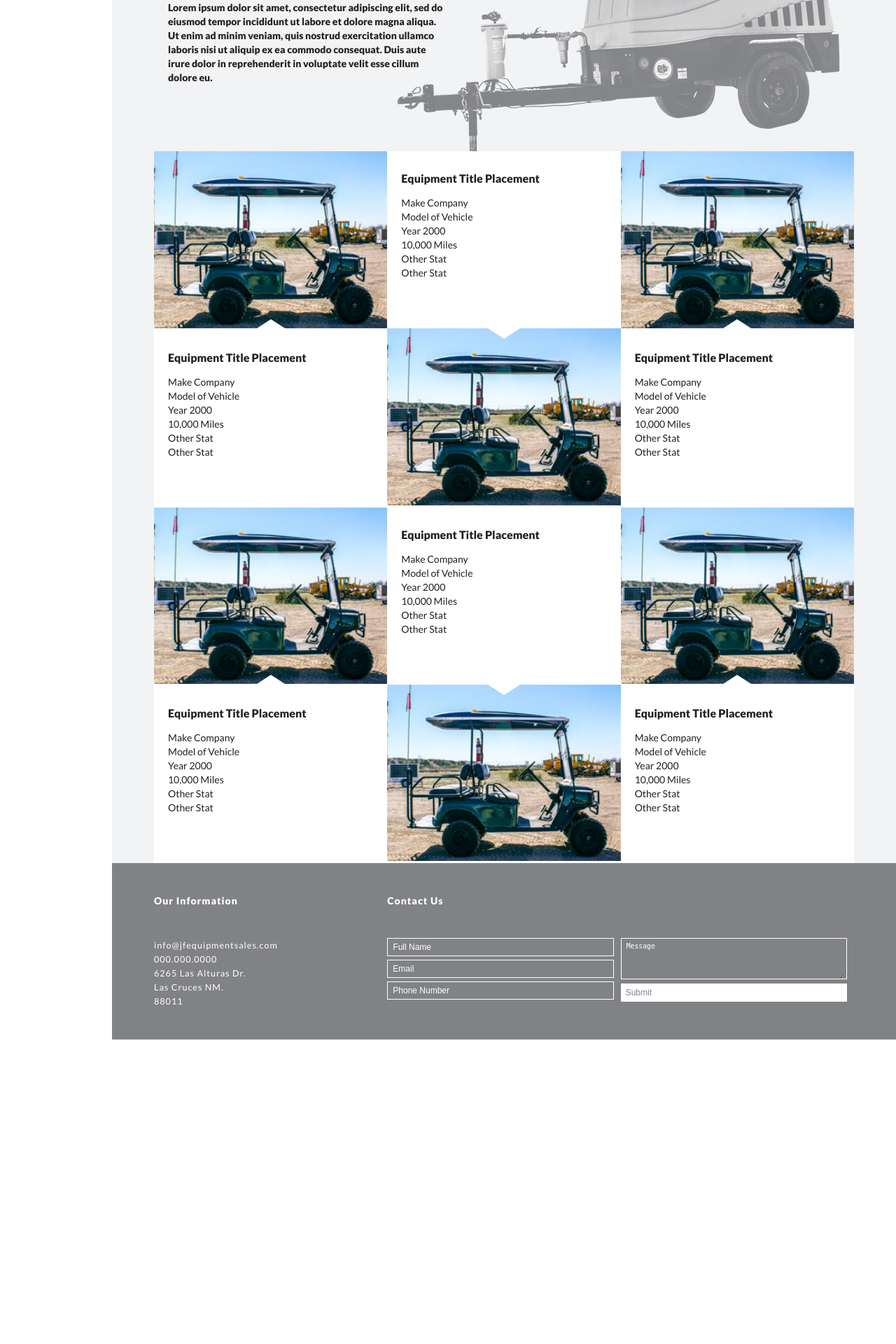
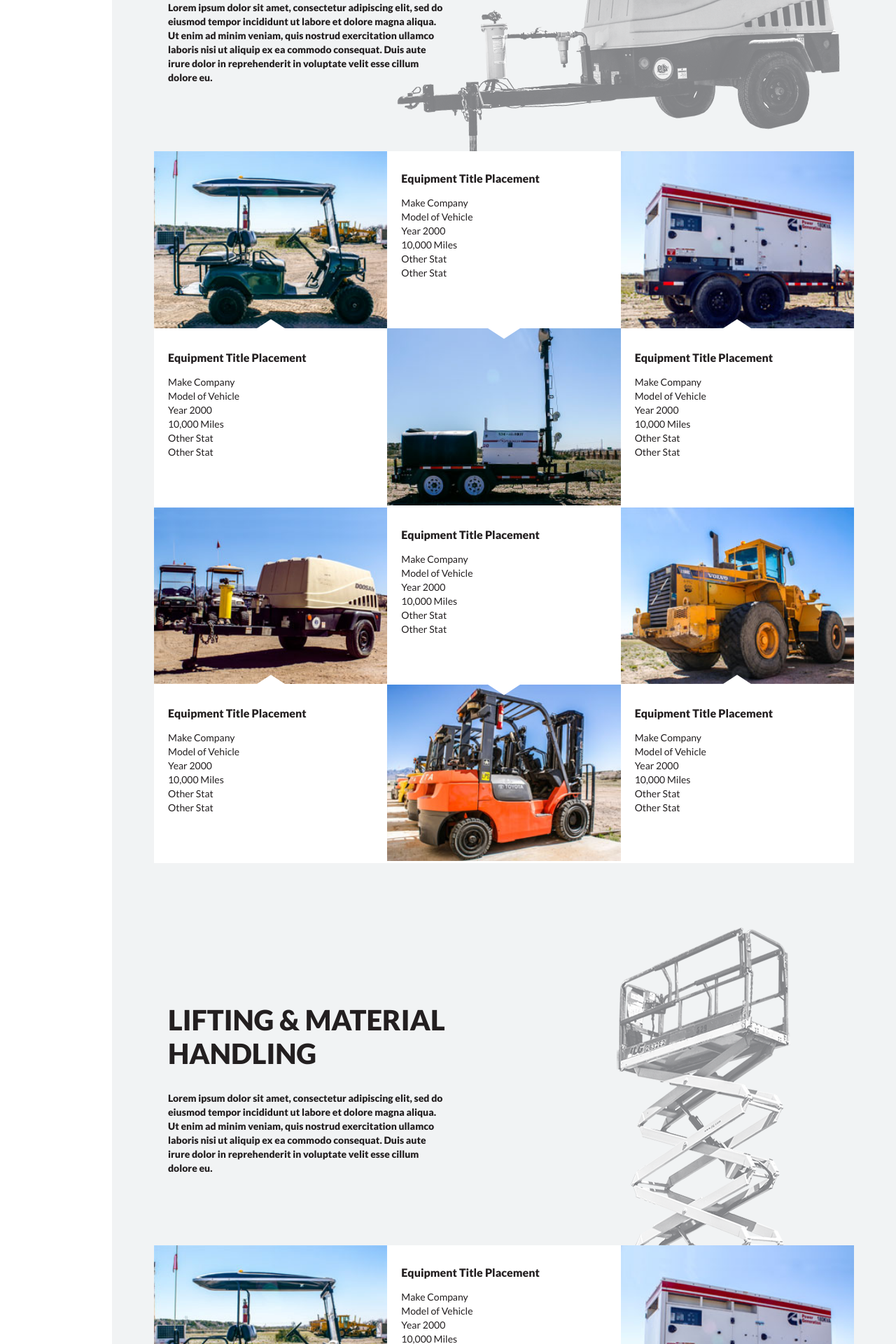
Before and after one commit to kellyannmcnamara01/jf-equipment, a PHP site: page /equipment.php in a window 1280 px wide. Shown: the part 1840-3760 px from the top of the page at 70% size. Before the commit the page ends 3325 px from the top, so only its background shows below. Run offline with PHP 8.4, Linux system fonts and the light colour scheme.

Commit message:
adding lifts section on products page

```diff
--- a/equipment.php
+++ b/equipment.php
@@ -40,10 +40,10 @@ include "head.php";
                 <polygon points="23,0 0,15 46,15" style="fill:#fff" />
             </svg>
         </div>
-        <img src="opt-imgs/for-sale-01.jpg">
+        <img src="opt-imgs/for-sale-02.jpg">
     </div>
     <div class="col-3">
-        <img src="opt-imgs/for-sale-01.jpg">
+        <img src="opt-imgs/for-sale-03.jpg">
         <div class="item-details">
             <svg height="15" width="46" class="items-arrow-odd">
                 <polygon points="23,0 0,15 46,15" style="fill:#fff" />
@@ -58,7 +58,7 @@ include "head.php";
         </div>
     </div>
     <div class="col-3">
-        <img src="opt-imgs/for-sale-01.jpg">
+        <img src="opt-imgs/for-sale-04.jpg">
         <div class="item-details">
             <svg height="15" width="46" class="items-arrow-odd">
                 <polygon points="23,0 0,15 46,15" style="fill:#fff" />
@@ -85,10 +85,10 @@ include "head.php";
                 <polygon points="23,0 0,15 46,15" style="fill:#fff" />
             </svg>
         </div>
-        <img src="opt-imgs/for-sale-01.jpg">
+        <img src="opt-imgs/for-sale-05.jpg">
     </div>
     <div class="col-3">
-        <img src="opt-imgs/for-sale-01.jpg">
+        <img src="opt-imgs/for-sale-06.jpg">
         <div class="item-details">
             <svg height="15" width="46" class="items-arrow-odd">
                 <polygon points="23,0 0,15 46,15" style="fill:#fff" />
@@ -140,10 +140,10 @@ include "head.php";
                 <polygon points="23,0 0,15 46,15" style="fill:#fff" />
             </svg>
         </div>
-        <img src="opt-imgs/for-sale-01.jpg">
+        <img src="opt-imgs/for-sale-02.jpg">
     </div>
     <div class="col-3">
-        <img src="opt-imgs/for-sale-01.jpg">
+        <img src="opt-imgs/for-sale-03.jpg">
         <div class="item-details">
             <svg height="15" width="46" class="items-arrow-odd">
                 <polygon points="23,0 0,15 46,15" style="fill:#fff" />
@@ -157,6 +157,61 @@ include "head.php";
             <p>Other Stat</p>
         </div>
     </div>
+    <div class="col-3">
+        <img src="opt-imgs/for-sale-04.jpg">
+        <div class="item-details">
+            <svg height="15" width="46" class="items-arrow-odd">
+                <polygon points="23,0 0,15 46,15" style="fill:#fff" />
+            </svg>
+            <h3>Equipment Title Placement</h3>
+            <p>Make Company</p>
+            <p>Model of Vehicle</p>
+            <p>Year 2000</p>
+            <p>10,000 Miles</p>
+            <p>Other Stat</p>
+            <p>Other Stat</p>
+        </div>
+    </div>
+    <div class="col-3">
+        <div class="item-details">
+            <h3>Equipment Title Placement</h3>
+            <p>Make Company</p>
+            <p>Model of Vehicle</p>
+            <p>Year 2000</p>
+            <p>10,000 Miles</p>
+            <p>Other Stat</p>
+            <p>Other Stat</p>
+            <svg height="15" width="46" class="items-arrow-even">
+                <polygon points="23,0 0,15 46,15" style="fill:#fff" />
+            </svg>
+        </div>
+        <img src="opt-imgs/for-sale-05.jpg">
+    </div>
+    <div class="col-3">
+        <img src="opt-imgs/for-sale-06.jpg">
+        <div class="item-details">
+            <svg height="15" width="46" class="items-arrow-odd">
+                <polygon points="23,0 0,15 46,15" style="fill:#fff" />
+            </svg>
+            <h3>Equipment Title Placement</h3>
+            <p>Make Company</p>
+            <p>Model of Vehicle</p>
+            <p>Year 2000</p>
+            <p>10,000 Miles</p>
+            <p>Other Stat</p>
+            <p>Other Stat</p>
+        </div>
+    </div>
+    <div class="clear"></div>
+</div>
+<!-- ######## -->
+<div id="lifts">
+    <h2>Lifting & Material Handling</h2>
+    <p>
+        Lorem ipsum dolor sit amet, consectetur adipiscing elit, sed do eiusmod tempor incididunt ut labore et dolore magna aliqua. Ut enim ad minim veniam, quis nostrud exercitation ullamco laboris nisi ut aliquip ex ea commodo consequat. Duis aute irure dolor in reprehenderit in voluptate velit esse cillum dolore eu.
+    </p>
+</div>
+<div id="lifts-items">
     <div class="col-3">
         <img src="opt-imgs/for-sale-01.jpg">
         <div class="item-details">
@@ -185,10 +240,55 @@ include "head.php";
                 <polygon points="23,0 0,15 46,15" style="fill:#fff" />
             </svg>
         </div>
-        <img src="opt-imgs/for-sale-01.jpg">
+        <img src="opt-imgs/for-sale-02.jpg">
     </div>
     <div class="col-3">
-        <img src="opt-imgs/for-sale-01.jpg">
+        <img src="opt-imgs/for-sale-03.jpg">
+        <div class="item-details">
+            <svg height="15" width="46" class="items-arrow-odd">
+                <polygon points="23,0 0,15 46,15" style="fill:#fff" />
+            </svg>
+            <h3>Equipment Title Placement</h3>
+            <p>Make Company</p>
+            <p>Model of Vehicle</p>
+            <p>Year 2000</p>
+            <p>10,000 Miles</p>
+            <p>Other Stat</p>
+            <p>Other Stat</p>
+        </div>
+    </div>
+    <div class="col-3">
+        <img src="opt-imgs/for-sale-04.jpg">
+        <div class="item-details">
+            <svg height="15" width="46" class="items-arrow-odd">
+                <polygon points="23,0 0,15 46,15" style="fill:#fff" />
+            </svg>
+            <h3>Equipment Title Placement</h3>
+            <p>Make Company</p>
+            <p>Model of Vehicle</p>
+            <p>Year 2000</p>
+            <p>10,000 Miles</p>
+            <p>Other Stat</p>
+            <p>Other Stat</p>
+        </div>
+    </div>
+    <div class="col-3">
+        <div class="item-details">
+            <h3>Equipment Title Placement</h3>
+            <p>Make Company</p>
+            <p>Model of Vehicle</p>
+            <p>Year 2000</p>
+            <p>10,000 Miles</p>
+            <p>Other Stat</p>
+            <p>Other Stat</p>
+            <svg height="15" width="46" class="items-arrow-even">
+                <polygon points="23,0 0,15 46,15" style="fill:#fff" />
+            </svg>
+        </div>
+        <img src="opt-imgs/for-sale-05.jpg">
+    </div>
+    <div class="col-3">
+        <img src="opt-imgs/for-sale-06.jpg">
         <div class="item-details">
             <svg height="15" width="46" class="items-arrow-odd">
                 <polygon points="23,0 0,15 46,15" style="fill:#fff" />
--- a/main.css
+++ b/main.css
@@ -338,7 +338,7 @@ footer p a:hover, footer p a:active, footer p a:focus {
 }
 
 /* =============== 00. Equipment Sales Page =============== */
-#construction, #trailers {
+#construction, #trailers, #lifts {
     background-image: url("opt-imgs/construction-bg.png");
     background-size: auto;
     background-repeat: no-repeat;
@@ -352,20 +352,25 @@ footer p a:hover, footer p a:active, footer p a:focus {
     padding: 200px 0px 135px;
     margin-bottom: -40px;
 }
-#construction h2, #construction p, #trailers h2, #trailers p {
+#lifts {
+    background-image: url("opt-imgs/lifting-bg.png");
+    background-position: 90% bottom;
+    padding: 200px 0px 100px;
+}
+#construction h2, #construction p, #trailers h2, #trailers p, #lifts h2, #lifts p {
     max-width: 400px;
     margin-left: 0px;
 }
-#construction p, #trailers p {
+#construction p, #trailers p, #lifts p {
     font-weight: 700;
 }
-#construction-items, #trailers-items {
+#construction-items, #trailers-items, #lifts-items {
     max-width: 1000px;
 }
-#construction-items .col-3, #trailers-items .col-3 {
+#construction-items .col-3, #trailers-items .col-3, #lifts-items .col-3 {
     padding: 0;
 }
-#construction-items img, #trailers-items  img {
+#construction-items img, #trailers-items img, #lifts-items img  {
     width: 100%;
 }
 .item-details {
```
Also changed, not shown: opt-imgs/for-sale-02.jpg (added), opt-imgs/for-sale-03.jpg (added), opt-imgs/for-sale-04.jpg (added), opt-imgs/for-sale-05.jpg (added), opt-imgs/for-sale-06.jpg (added), opt-imgs/lifting-bg.png (added).
